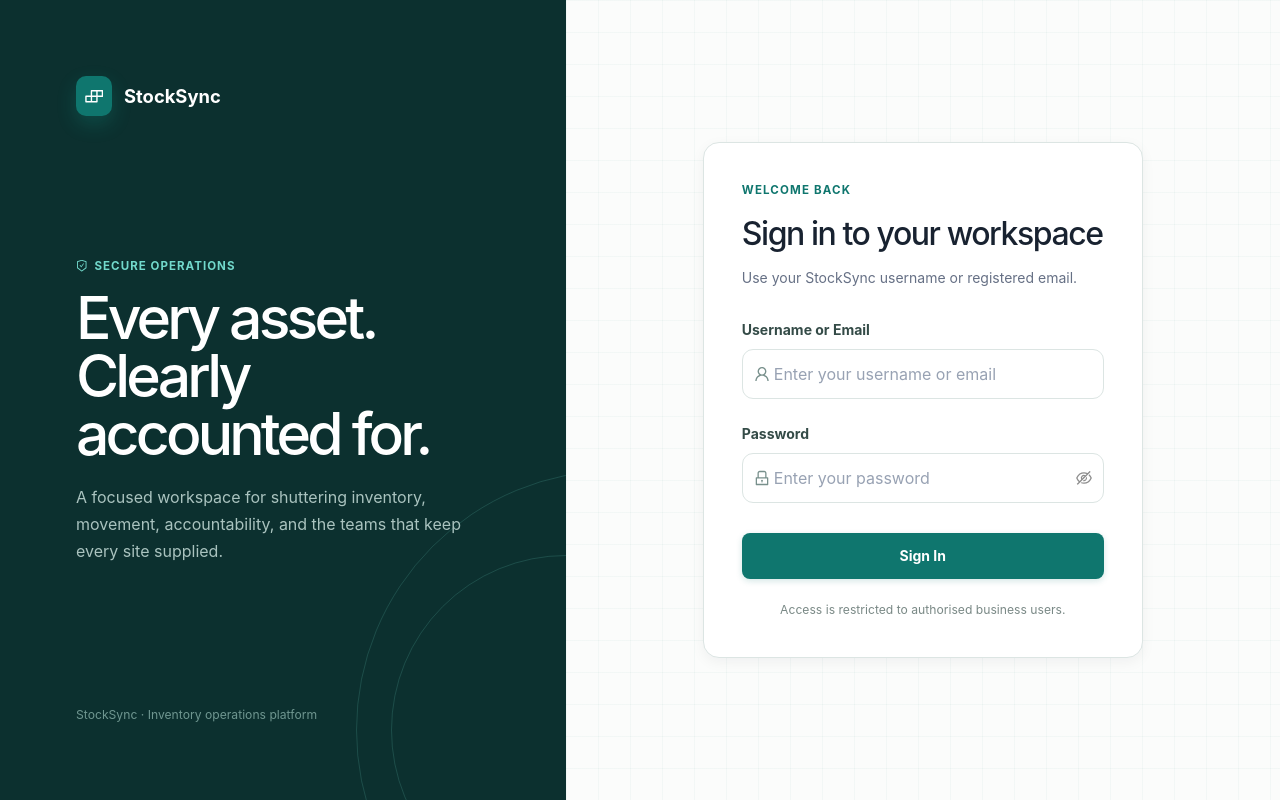
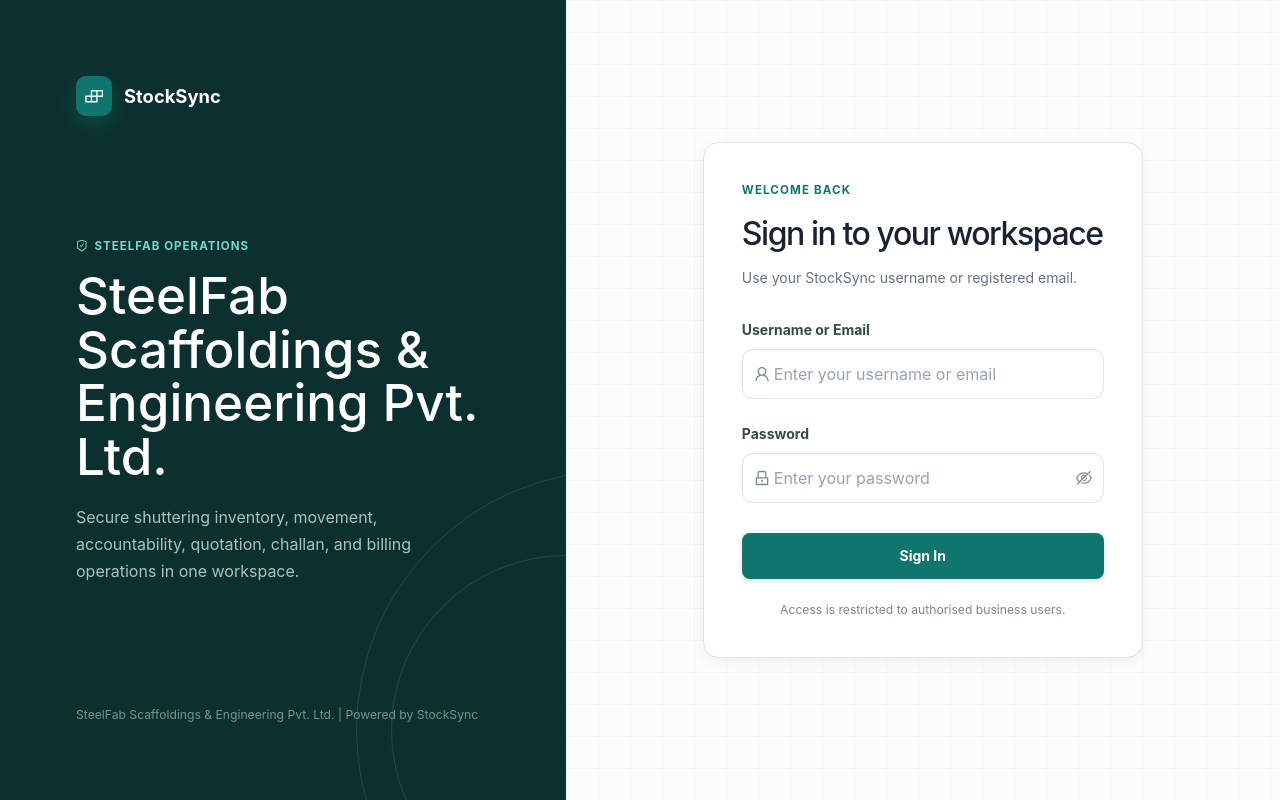
Before and after one commit to niraj045/StockSync, a React (Vite) app in the folder frontend/: page /login in a window 1280 px wide. Built offline with nearby package versions, Linux system fonts and the light colour scheme; no server answers.

Commit message:
Add SteelFab company branding to web UI

```diff
--- /dev/null
+++ b/frontend/src/app/branding.ts
@@ -0,0 +1,2 @@
+export const COMPANY_NAME = 'SteelFab Scaffoldings & Engineering Pvt. Ltd.';
+export const COMPANY_WORKSPACE_LABEL = 'SteelFab operations';
--- a/frontend/src/features/auth/pages/LoginPage.tsx
+++ b/frontend/src/features/auth/pages/LoginPage.tsx
@@ -3,6 +3,7 @@
 import { BuildOutlined, LockOutlined, SafetyCertificateOutlined, UserOutlined } from '@ant-design/icons';
 import { useNavigate } from 'react-router';
 import { useAuth } from '../context/AuthContext';
+import { COMPANY_NAME, COMPANY_WORKSPACE_LABEL } from '../../../app/branding';
 
 export function LoginPage() {
   const { login } = useAuth();
@@ -42,14 +43,14 @@
           StockSync
         </div>
         <div className="login-message">
-          <span className="dashboard-kicker"><SafetyCertificateOutlined /> Secure operations</span>
-          <h1>Every asset.<br />Clearly accounted for.</h1>
+          <span className="dashboard-kicker"><SafetyCertificateOutlined /> {COMPANY_WORKSPACE_LABEL}</span>
+          <h1>{COMPANY_NAME}</h1>
           <p>
-            A focused workspace for shuttering inventory, movement, accountability,
-            and the teams that keep every site supplied.
+            Secure shuttering inventory, movement, accountability, quotation, challan,
+            and billing operations in one workspace.
           </p>
         </div>
-        <div className="login-panel-footer">StockSync · Inventory operations platform</div>
+        <div className="login-panel-footer">{COMPANY_NAME} | Powered by StockSync</div>
       </section>
 
       <section className="login-form-panel">
--- a/frontend/src/layouts/AppLayout.tsx
+++ b/frontend/src/layouts/AppLayout.tsx
@@ -11,6 +11,7 @@
 import { useEffect, useMemo, useState } from 'react';
 import { Outlet, useLocation, useNavigate } from 'react-router';
 import { useAuth } from '../features/auth/context/AuthContext';
+import { COMPANY_NAME, COMPANY_WORKSPACE_LABEL } from '../app/branding';
 import {
   activeRoute,
   activeSection,
@@ -153,9 +154,9 @@
           <div className="header-leading">
             {mobile && <Button className="mobile-menu-button" aria-label="Open navigation" icon={<MenuOutlined />} onClick={() => setDrawerOpen(true)} />}
             <div className="header-context">
-            <span className="header-eyebrow">Operations workspace</span>
+            <span className="header-eyebrow">{COMPANY_WORKSPACE_LABEL}</span>
             <Typography.Title level={4} className="app-title">
-              Shuttering Inventory Management
+              {COMPANY_NAME}
             </Typography.Title>
             </div>
           </div>
--- a/frontend/src/styles.css
+++ b/frontend/src/styles.css
@@ -266,10 +266,14 @@
 }
 
 .app-title {
+  max-width: min(52vw, 680px);
+  overflow: hidden;
   margin: 0 !important;
   color: var(--ink) !important;
-  font-size: 18px !important;
+  font-size: 17px !important;
   font-weight: 600 !important;
+  text-overflow: ellipsis;
+  white-space: nowrap;
 }
 
 .user-profile-header {
@@ -1645,9 +1649,9 @@
 .login-message h1 {
   margin: 0 0 20px;
   color: #fff;
-  font-size: clamp(2.2rem, 4.6vw, 4.5rem);
-  line-height: 0.99;
-  letter-spacing: -0.065em;
+  font-size: clamp(2.1rem, 4vw, 4rem);
+  line-height: 1.05;
+  letter-spacing: 0;
 }
 
 .login-message p {
```
